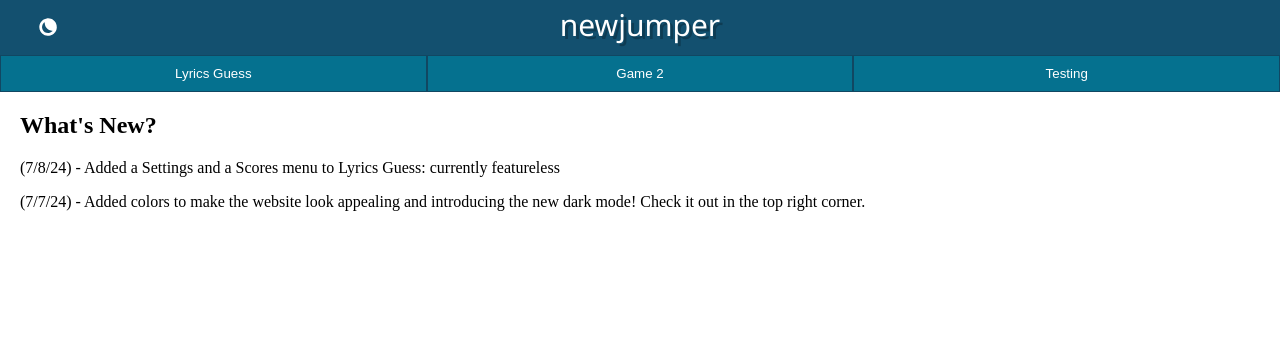
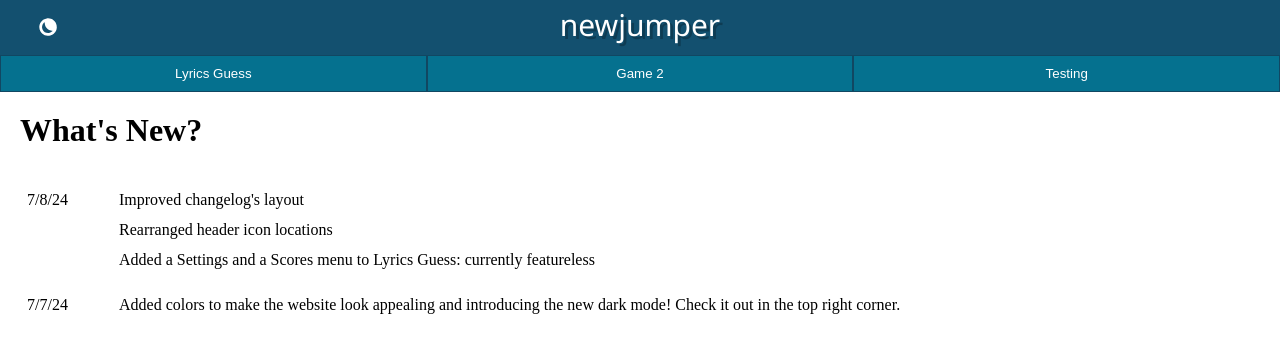
Before and after one commit to NewJumper/newjumper.github.io, a plain HTML site: page index.html in a window 1280 px wide. Drawn offline with Linux system fonts and the light colour scheme.

Commit message:
improved changelog's layout

```diff
--- a/css/home-page.css
+++ b/css/home-page.css
@@ -13,6 +13,23 @@
   background-color: var(--menubar-bg-hover);
 }
 
-section {
+body h1 {
   margin: 20px;
 }
+
+.changelog {
+  margin: 10px 20px 20px;
+}
+
+.changelog td {
+  padding: 5px;
+}
+
+.changelog .date {
+  padding-top: 20px;
+  width: 80px;
+  white-space: nowrap;
+}
+.changelog .desc {
+  padding-top: 20px;
+}
--- a/index.html
+++ b/index.html
@@ -26,10 +26,24 @@
       </button>
     </div>
 
-    <section>
+    <table class="changelog">
       <h1>What's New?</h1>
-      <p>(7/8/24) - Added a Settings and a Scores menu to Lyrics Guess: currently featureless</p>
-      <p>(7/7/24) - Added colors to make the website look appealing and introducing the new dark mode! Check it out in the top right corner.</p>
-    </section>
+      <tr>
+        <td class="date">7/8/24</td>
+        <td class="desc">Improved changelog's layout</td>
+      </tr>
+      <tr>
+        <td></td>
+        <td>Rearranged header icon locations</td>
+      </tr>
+      <tr>
+        <td></td>
+        <td>Added a Settings and a Scores menu to Lyrics Guess: currently featureless</td>
+      </tr>
+      <tr>
+        <td class="date">7/7/24</td>
+        <td class="desc">Added colors to make the website look appealing and introducing the new dark mode! Check it out in the top right corner.</td>
+      </tr>
+    </table>
   </body>
 </html>
```
